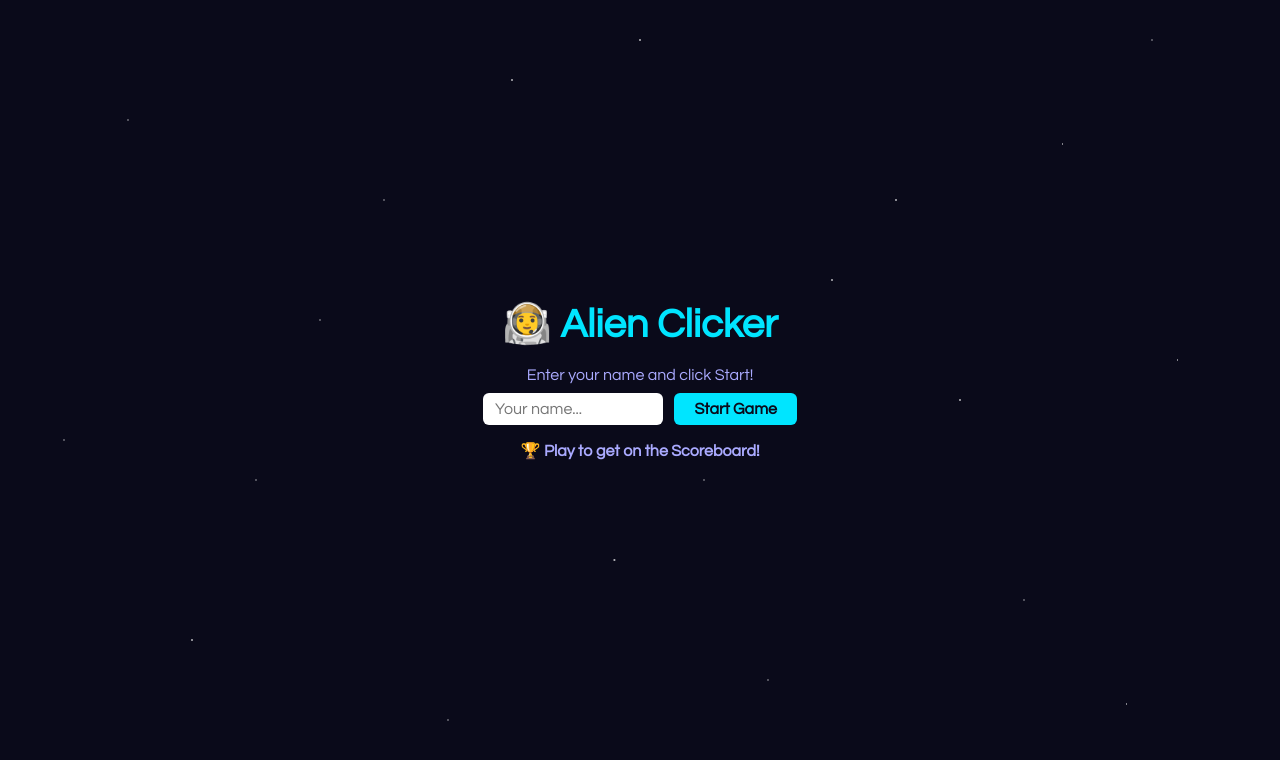
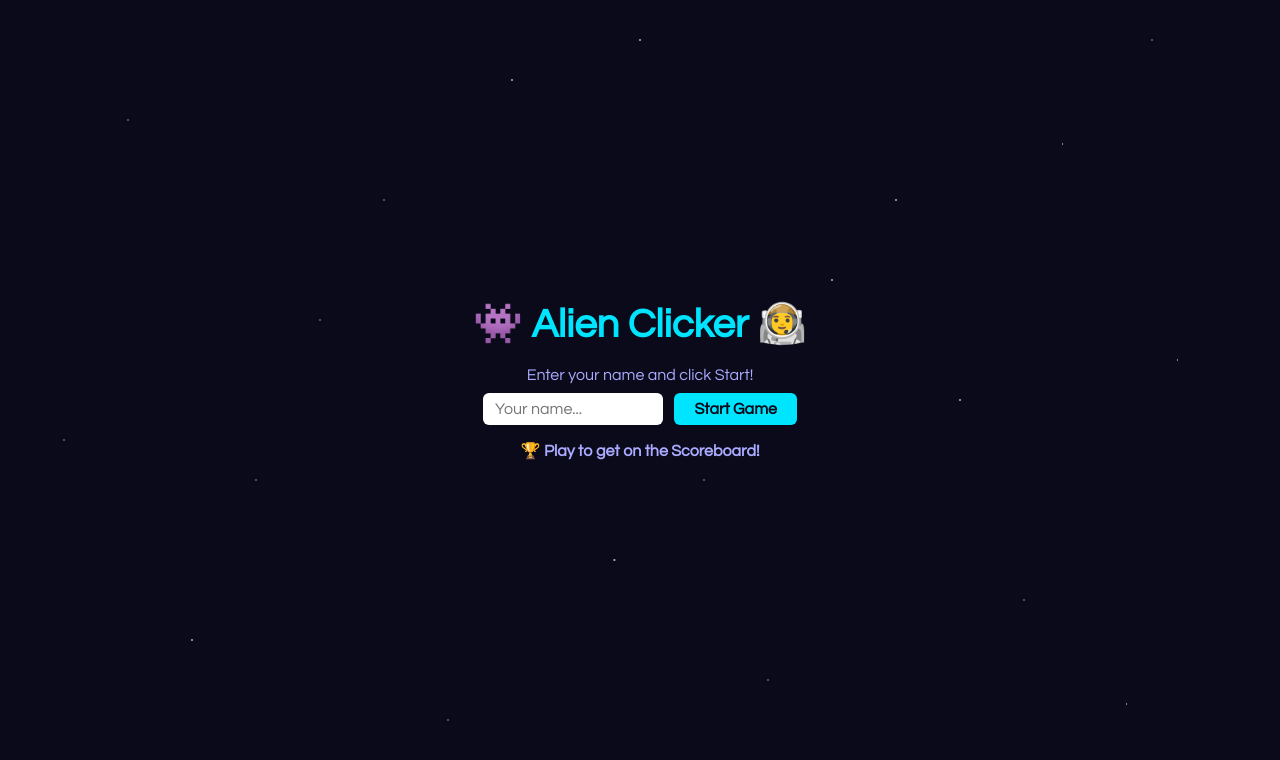
Before and after one commit to Lida-Gheidary/Alien-Clicker-MiniGame, a plain HTML site: page index.html in a window 1280 px wide. Drawn offline with Linux system fonts and the light colour scheme.

Commit message:
Update index.html

```diff
--- a/index.html
+++ b/index.html
@@ -8,7 +8,7 @@
 </head>
 <body>
 
-    <h1>🧑‍🚀 Alien Clicker</h1>
+    <h1>👾 Alien Clicker 🧑‍🚀</h1>
 
 
 <div id="startSection">
```
